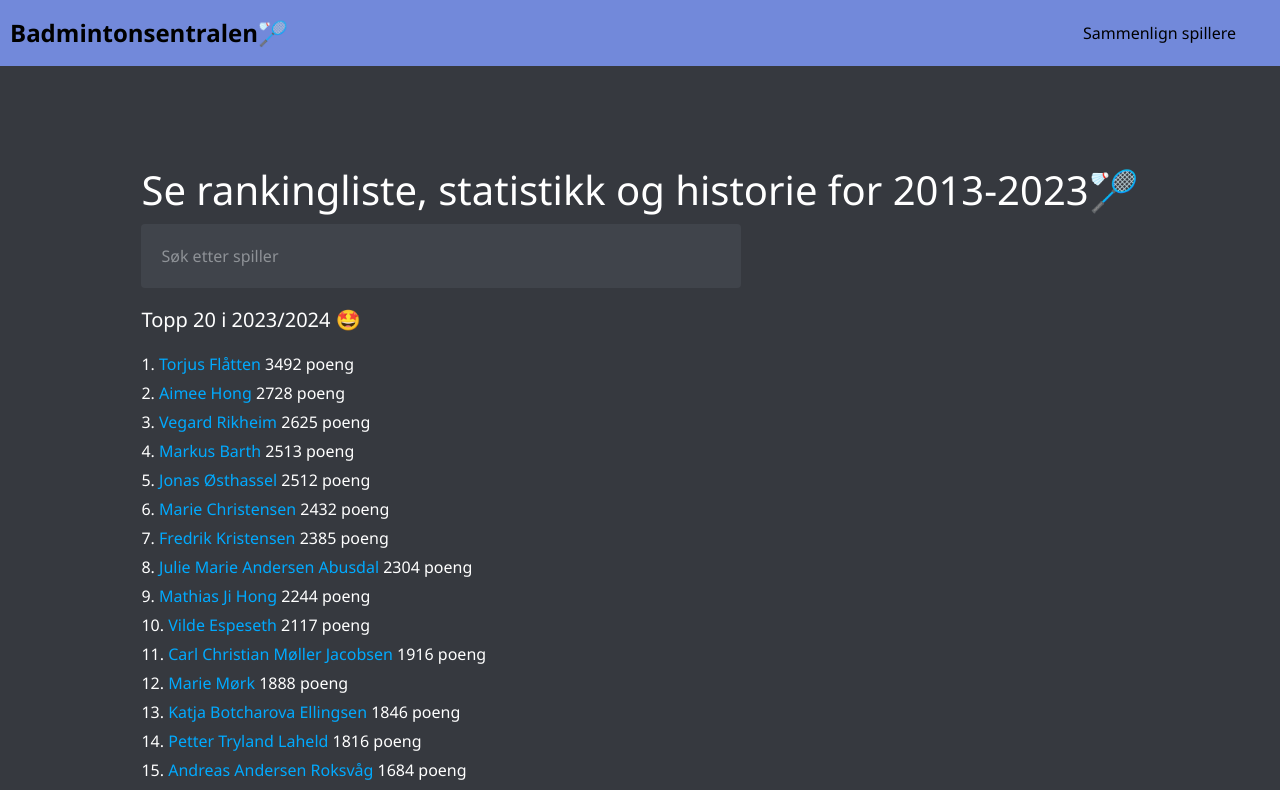
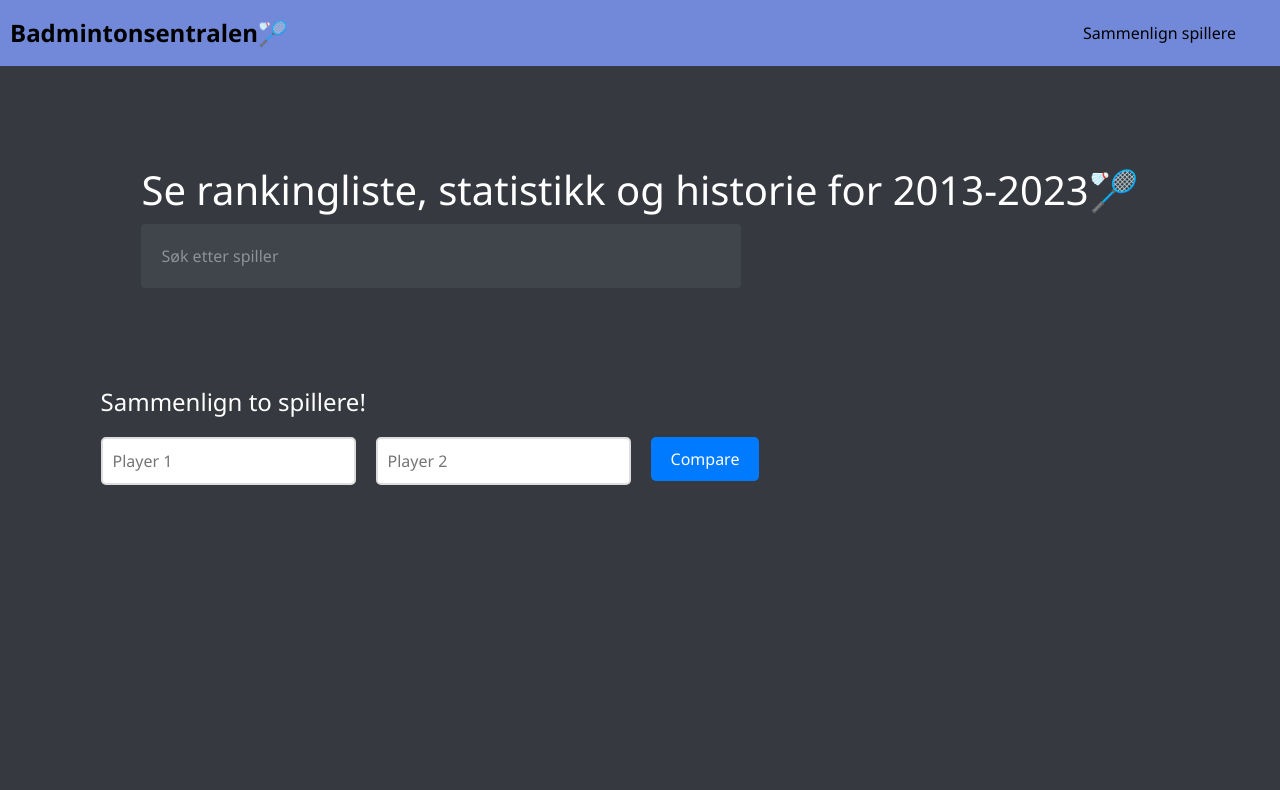
Before and after one commit to torstein123/Badstat.no, a React (Create React App) app: page / in a window 1280 px wide. Shown: the top 790 px of the page. Built offline with nearby package versions, Linux system fonts and the light colour scheme.

Commit message:
improved front page
removed top 20, better search & compare

```diff
--- a/src/App.js
+++ b/src/App.js
@@ -1,9 +1,7 @@
-import React from 'react';
-
+import React, { useState, useEffect } from 'react';
 import { BrowserRouter as Router, Routes, Route, Link } from 'react-router-dom';
 import PlayerDetail from './PlayerDetail';
 import PlayerComparison from './components/PlayerComparison';
-import PlayerSearch from './components/PlayerSearch';
 import data from './combined_rankings.json';
 import './Custom.scss';
 import Navbar from "./Navigation/Navbar.js";
@@ -11,7 +9,7 @@ import Home from './pages/Home';
 import Hvorfor from './pages/Hvorfor';
 import Hvordan from './pages/Hvordan';
 import ContactPage from './pages/Feedback';
-
+import PlayerSearch from './components/PlayerSearch';
 
 const FlyingRackets = () => {
   const rackets = Array.from({ length: 2 });
@@ -40,16 +38,38 @@ const FlyingRackets = () => {
     </div>
   );
 };
-<li><Link to="/compare">Compare Players</Link></li>
+
 const PlayerList = () => {
-  const [search, setSearch] = React.useState('');
-  const filteredData = data.filter(
-    (player) =>
-      player.Navn.toLowerCase().includes(search.toLowerCase())
-  );
-  const sortedData = filteredData.sort((a, b) => b['2023'] - a['2023']);
-  const results = sortedData.slice(0, 20);
-  const isSearching = search.length > 0; // Check if user is searching
+  const [search, setSearch] = useState('');
+  const [suggestions, setSuggestions] = useState([]);
+  const [selectedIndex, setSelectedIndex] = useState(-1);
+
+  const handleSearch = (term) => {
+    const filteredData = data.filter((player) =>
+      player.Navn.toLowerCase().startsWith(term.toLowerCase())
+    );
+    if (filteredData.length > 0) {
+      setSuggestions(filteredData.slice(0, 5));
+    } else {
+      setSuggestions([]);
+    }
+    setSearch(term);
+  };
+
+
+
+  const handleKeyDown = (e) => {
+    if (e.keyCode === 38 && selectedIndex > 0) {
+      setSelectedIndex(selectedIndex - 1);
+    } else if (e.keyCode === 40 && selectedIndex < suggestions.length - 1) {
+      setSelectedIndex(selectedIndex + 1);
+    } else if (e.keyCode === 13 && selectedIndex !== -1) {
+      setSearch(suggestions[selectedIndex].Navn);
+      setSuggestions([]);
+      setSelectedIndex(-1);
+    }
+  };
+
 
   return (
     <div className="PlayerList">
@@ -58,32 +78,33 @@ const PlayerList = () => {
         type="text"
         placeholder="Søk etter spiller"
         value={search}
-        onChange={(e) => setSearch(e.target.value)}
+        onChange={(e) => handleSearch(e.target.value)}
+        onKeyDown={handleKeyDown}
       />
-      {isSearching ? (
-        <h2>
-          Søker... <span className="rotating-emoji">🔍</span>
-        </h2>
-      ) : (
-        <h2>Topp 20 i 2023/2024 🤩</h2>
+      {suggestions.length > 0 && (
+        <ul className="no-bullets">
+          {suggestions.map((suggestion, index) => (
+            <li key={index}>
+              <span
+
+                style={{ cursor: 'pointer' }}
+              >
+                <Link to={`/player/${encodeURIComponent(suggestion.Navn)}`}>
+                  {suggestion.Navn}
+                </Link>
+              </span>
+            </li>
+          ))}
+        </ul>
       )}
+      {/* Your existing player list rendering code */}
       <div className="player-list">
-        {results.map((item, index) => {
-          return (
-            <div key={index} className="player-item">
-              {!isSearching && <span className="ranking">{index + 1}. </span>} {/* Added space here */}
-              <Link to={`/player/${encodeURIComponent(item.Navn)}`}>
-                {item.Navn}
-              </Link>
-              <span className="points"> {Math.round(item['2023'])} poeng</span> {/* Round points to nearest integer */}
-            </div>
-          );
-        })}
+        {/* Your existing player list rendering code */}
       </div>
-      <Changelog />
     </div>
   );
 };
+
 
 
 
@@ -108,13 +129,10 @@ const Footer = () => {
     <div className="footer">
       <p>Sist oppdatert 19.09.2023</p>
       <p>Utviklet av Torstein Olsen</p>
-      <p>Data er hentet fra badmintonportalen.
-</p>
+      <p>Data er hentet fra badmintonportalen.</p>
     </div>
   );
 };
-
-
 
 const App = () => {
   const bodyStyle = {
@@ -127,20 +145,21 @@ const App = () => {
       <Navbar />
       <div className="main-content" style={bodyStyle}>
         <Routes>
-  <       Route path="/search" element={<PlayerSearch />} />
           <Route path="/compare/:player1/:player2" element={<PlayerComparison />} />
-          <Route path="/" element={<PlayerList />} />
           <Route path="/player/:name" element={<PlayerDetail />} />
           <Route path="/hjem" element={<Home />} />
           <Route path="/hvorfor" element={<Hvorfor />} />
           <Route path="/hvordan" element={<Hvordan />} />
           <Route path="/feedback" element={<ContactPage />} />
+          <Route path="/" element={<>
+            <PlayerList /> {/* Render PlayerList */}
+            <PlayerSearch /> {/* Always render PlayerSearch */}
+            <Changelog /> {/* Render Changelog */}
+          </>} />
         </Routes>
       </div>
-      <Footer /> {/* Added Footer here */}
+      <Footer />
     </Router>
   );
 };
-
-
 export default App;
--- a/src/components/PlayerComparison.css
+++ b/src/components/PlayerComparison.css
@@ -16,7 +16,7 @@ th, td {
 }
 
 table th {
-  background-color: #000000;
+  background-color: #0d6efd;
   text-align: center;
 }
 
--- a/src/components/PlayerSearch.css
+++ b/src/components/PlayerSearch.css
@@ -6,9 +6,102 @@
 
 .suggestion-container {
     position: relative;
+    margin-bottom: 100%;
 }
 
 .no-bullets {
     list-style-type: none;
     padding-left: 0;
   }
+
+/* PlayerSearch.css */
+
+.compare-button {
+    background-color: #007BFF; /* Background color for the button */
+    color: #ffffff; /* Text color for the button */
+    padding: 10px 20px; /* Padding around the button text */
+    border: none; /* Remove button border */
+    border-radius: 5px; /* Add rounded corners */
+    cursor: pointer; /* Change cursor to pointer on hover */
+    font-size: 16px; /* Font size */
+    transition: background-color 0.3s ease, color 0.3s ease; /* Smooth transition for hover effect */
+
+    /* Hover effect */
+    &:hover {
+      background-color: #0056b3; /* Darker background color on hover */
+    }
+
+    /* Focus effect */
+    &:focus {
+      outline: none; /* Remove default focus outline */
+      box-shadow: 0 0 5px rgba(0, 123, 255, 0.7); /* Add a subtle box shadow on focus */
+    }
+  }
+
+  /* PlayerSearch.css */
+
+/* Style for the input containers */
+.input-container {
+  display: flex;
+  justify-content: space-between;
+}
+
+/* Style for the suggestion containers */
+.suggestion-container {
+  position: relative;
+  flex-grow: 1;
+  margin-right: 10px; /* Add some space between input fields */
+}
+
+/* Style for the input elements */
+.suggestion-container input {
+  width: 100%;
+  padding: 10px; /* Padding around the input text */
+  border: 2px solid #ddd; /* Add a border to the input */
+  border-radius: 5px; /* Add rounded corners */
+  font-size: 16px; /* Font size */
+  transition: border-color 0.3s ease; /* Smooth transition for input border color */
+
+  /* Focus effect */
+  &:focus {
+    outline: none; /* Remove default focus outline */
+    border-color: #007BFF; /* Change border color on focus */
+    box-shadow: 0 0 5px rgba(0, 123, 255, 0.7); /* Add a subtle box shadow on focus */
+  }
+}
+
+/* Style for the suggestion list */
+.no-bullets {
+  list-style-type: none;
+  color: black;
+  padding: 0;
+  margin: 0;
+  position: absolute;
+  z-index: 1;
+  background-color: #fff;
+  border: 2px solid #ddd; /* Add a border to the suggestion list */
+  border-top: none; /* Remove top border to match the input field border */
+  border-radius: 0 0 5px 5px; /* Rounded corners for the bottom of the list */
+  max-height: 150px; /* Set a maximum height for the suggestion list */
+  overflow-y: auto; /* Add scrollbar for overflow */
+}
+
+/* Style for the suggestion list items */
+.no-bullets li {
+  padding: 10px;
+  cursor: pointer;
+  transition: background-color 0.3s ease; /* Smooth transition for hover effect */
+
+  /* Hover effect */
+  &:hover {
+    background-color: #f0f0f0; /* Background color on hover */
+  }
+}
+
+/* PlayerSearch.css */
+
+/* Style for the header */
+.header {
+    font-size: 24px;
+    margin-bottom: 20px; /* Add spacing below the header */
+  }
--- a/src/components/PlayerSearch.js
+++ b/src/components/PlayerSearch.js
@@ -3,7 +3,6 @@ import { useNavigate } from 'react-router-dom';
 import data from '../combined_rankings.json';
 import './PlayerSearch.css';
 
-// Debounce function
 const useDebounce = (value, delay) => {
   const [debouncedValue, setDebouncedValue] = useState(value);
 
@@ -57,13 +56,23 @@ const PlayerSearch = () => {
   }, []);
 
   const handleSearch1 = (term) => {
-    const filteredData = data.filter(player => player.Navn.toLowerCase().includes(term.toLowerCase()));
+    const filteredData = data.filter(player => player.Navn.toLowerCase().startsWith(term.toLowerCase()));
+    if (filteredData.length > 0) {
       setSuggestions1(filteredData.slice(0, 5));
+    } else {
+      setSuggestions1([]);
+    }
+    setPlayer1(term);
   };
 
   const handleSearch2 = (term) => {
-    const filteredData = data.filter(player => player.Navn.toLowerCase().includes(term.toLowerCase()));
+    const filteredData = data.filter(player => player.Navn.toLowerCase().startsWith(term.toLowerCase()));
+    if (filteredData.length > 0) {
       setSuggestions2(filteredData.slice(0, 5));
+    } else {
+      setSuggestions2([]);
+    }
+    setPlayer2(term);
   };
 
   const handleCompare = () => {
@@ -82,6 +91,16 @@ const PlayerSearch = () => {
     if (wrapperRef2.current && !wrapperRef2.current.contains(event.target)) {
       setSuggestions2([]);
     }
+  };
+
+  const handleSuggestionClick1 = (suggestion) => {
+    setPlayer1(suggestion.Navn);
+    setSuggestions1([]);
+  };
+
+  const handleSuggestionClick2 = (suggestion) => {
+    setPlayer2(suggestion.Navn);
+    setSuggestions2([]);
   };
 
   const handleKeyDown1 = (e) => {
@@ -110,41 +129,46 @@ const PlayerSearch = () => {
 
   return (
     <div>
+      <h1 className="header">Sammenlign to spillere!</h1>
       <div className="input-container">
-        <div className="suggestion-container">
+        <div className="suggestion-container" ref={wrapperRef1}>
           <input
             type="text"
             placeholder="Player 1"
             value={player1}
             onChange={(e) => { setPlayer1(e.target.value); handleSearch1(e.target.value); }}
+            onKeyDown={handleKeyDown1}
           />
+          {suggestions1.length > 0 && (
             <ul className="no-bullets">
               {suggestions1.map((suggestion, index) => (
-              <li key={index} onClick={() => setPlayer1(suggestion.Navn)}>{suggestion.Navn}</li>
+                <li key={index} onClick={() => handleSuggestionClick1(suggestion)}>{suggestion.Navn}</li>
               ))}
             </ul>
+          )}
         </div>
-        <div className="suggestion-container">
+        <div className="suggestion-container" ref={wrapperRef2}>
           <input
             type="text"
             placeholder="Player 2"
             value={player2}
             onChange={(e) => { setPlayer2(e.target.value); handleSearch2(e.target.value); }}
+            onKeyDown={handleKeyDown2}
           />
+          {suggestions2.length > 0 && (
             <ul className="no-bullets">
               {suggestions2.map((suggestion, index) => (
-              <li key={index} onClick={() => setPlayer2(suggestion.Navn)}>{suggestion.Navn}</li>
+                <li key={index} onClick={() => handleSuggestionClick2(suggestion)}>{suggestion.Navn}</li>
               ))}
             </ul>
+          )}
         </div>
-        <button onClick={handleCompare}>Compare</button>
+        <button className="compare-button" onClick={handleCompare}>
+          Compare
+        </button>
       </div>
     </div>
   );
 };
 
-
-
-
-
 export default PlayerSearch;
--- a/src/styles.css
+++ b/src/styles.css
@@ -27,7 +27,7 @@ body {
 
   .PlayerList input {
     padding: 20px;
-    margin-bottom: 10px;
+    margin-bottom: 100px;
     border-radius: 4px;
     border: none;
     background-color: #40444b;
@@ -219,9 +219,16 @@ p {
 .red {
   color: red;
 }
-
+.neutral {
+  color:gray;
+}
 .trend-message {
   margin-right: 10px;
+}
+
+.input-container {
+  padding: 0;
+  padding-right: 420px;
 }
 
 .rank-change {
```
Also changed, not shown: src/PlayerDetail.js (+7 -9 lines), src/components/PlayerComparison.js (+6 -5 lines). Lines whose indentation alone changed are shown as unchanged.
